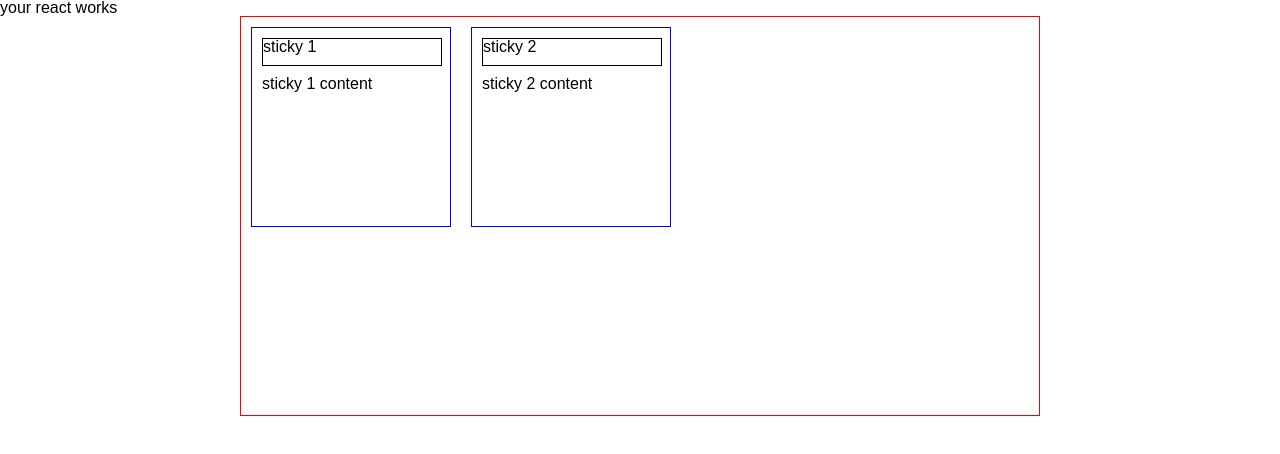
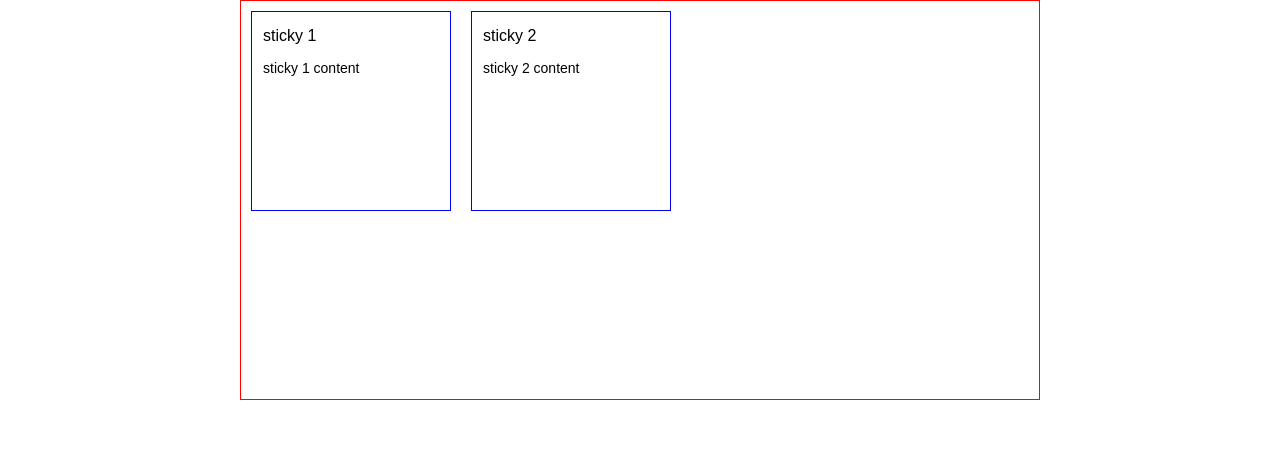
Before and after one commit to hanhee-song/stickies, a React (Create React App) app: page / in a window 1280 px wide. Shown: the top 454 px of the page. Built offline with nearby package versions, Linux system fonts and the light colour scheme.

Commit message:
control styping of stickies

```diff
--- a/public/style.css
+++ b/public/style.css
@@ -23,26 +23,42 @@
   flex-direction: column;
 }
 
+.sticky-noninput { border: 1px solid #fff; }
+
+.sticky-noninput:hover { border: 1px solid #ccc; }
+
 .sticky-title {
   margin: 10px;
-  border: 1px solid black;
   width: 180px;
-  height: 30px;
+  height: 25px;
+  line-height: 25px;
+  font-size: 16px
 }
 
 .sticky-content {
   margin: 0 10px 10px 10px;
   width: 180px;
   height: 150px;
+  font-size: 14px;
+  line-height: 20px;
 }
 
 .sticky-input {
   height: 100%;
   width: 100%;
-  border: 1px solid red;
+  border: 1px solid #aaa;
   padding: 0;
+  font-family: sans-serif;
+  outline: none;
 }
 
-.sticky-title-input {}
+.sticky-title-input {
+  font-size: 16px;
+}
 
-.sticky-content-input {}
+.sticky-content-input {
+  font-size: 14px;
+  width: 180px;
+  height: 143px;
+  line-height: 20px;
+}
--- a/src/App.js
+++ b/src/App.js
@@ -5,7 +5,6 @@ class App extends Component {
   render() {
     return (
       <div className="App">
-        your react works
         <StickyIndex />
       </div>
     );
--- a/src/components/sticky.jsx
+++ b/src/components/sticky.jsx
@@ -27,13 +27,17 @@ class Sticky extends React.Component {
   }
 
   handleSubmit(e) {
+    debugger;
     e.preventDefault();
     this.props.updateSticky(this.state.title, this.state.content);
     this.setState({ editing: false });
   }
 
   handleClickOutside(e) {
-    this.handleSubmit(e);
+    if (this.state.editing) {
+      this.props.updateSticky(this.state.title, this.state.content);
+      this.setState({ editing: false });
+    }
   }
 
   render () {
@@ -42,7 +46,7 @@ class Sticky extends React.Component {
         {
           !this.state.editing ?
           (
-            <div className="sticky-title"
+            <div className="sticky-title sticky-noninput"
               onClick={this.enableEdit("title")}>
               {this.state.title}
             </div>
@@ -61,7 +65,7 @@ class Sticky extends React.Component {
         {
           !this.state.editing ?
           (
-            <div className="sticky-content"
+            <div className="sticky-content sticky-noninput"
               onClick={this.enableEdit("content")}>
               {this.state.content}
             </div>
```
